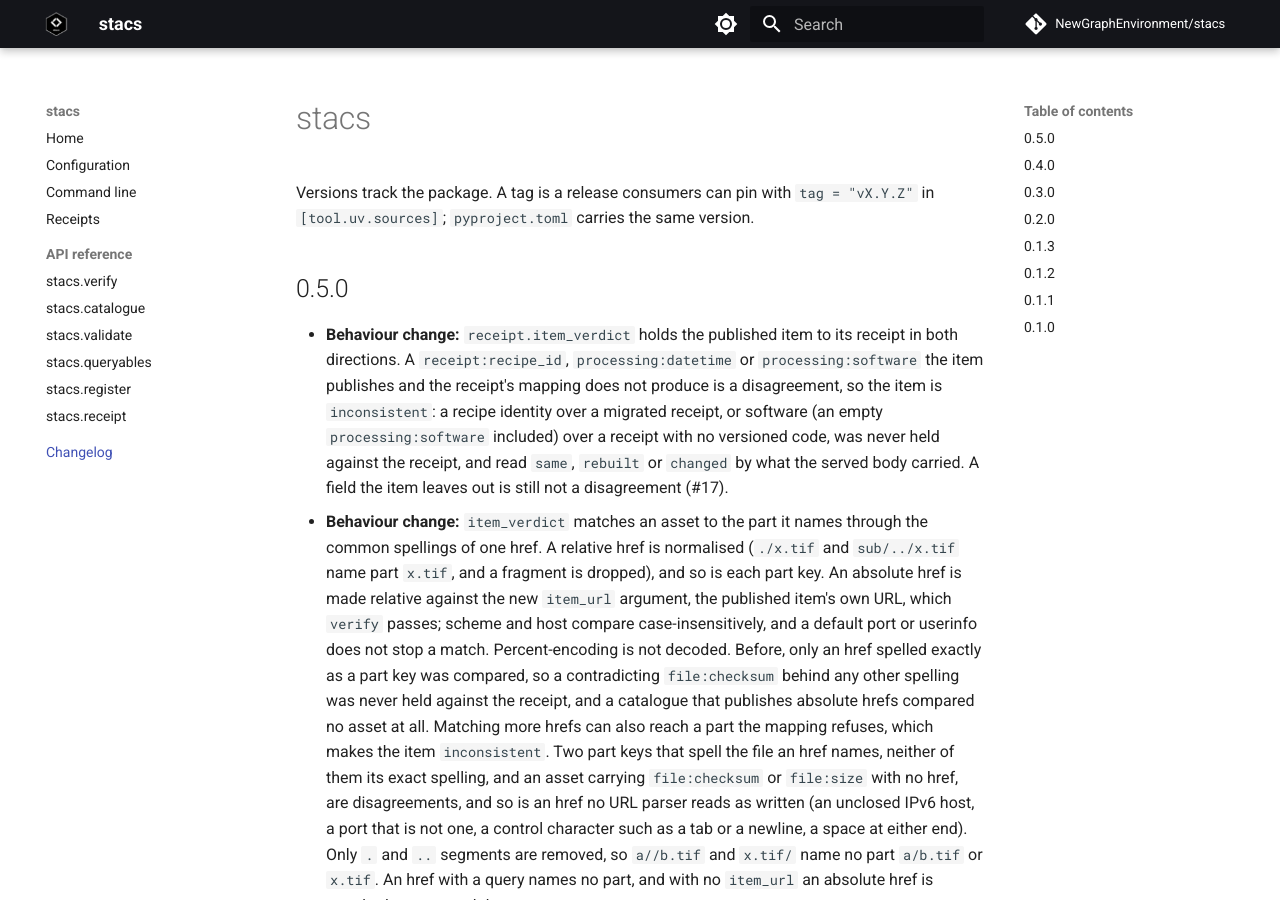
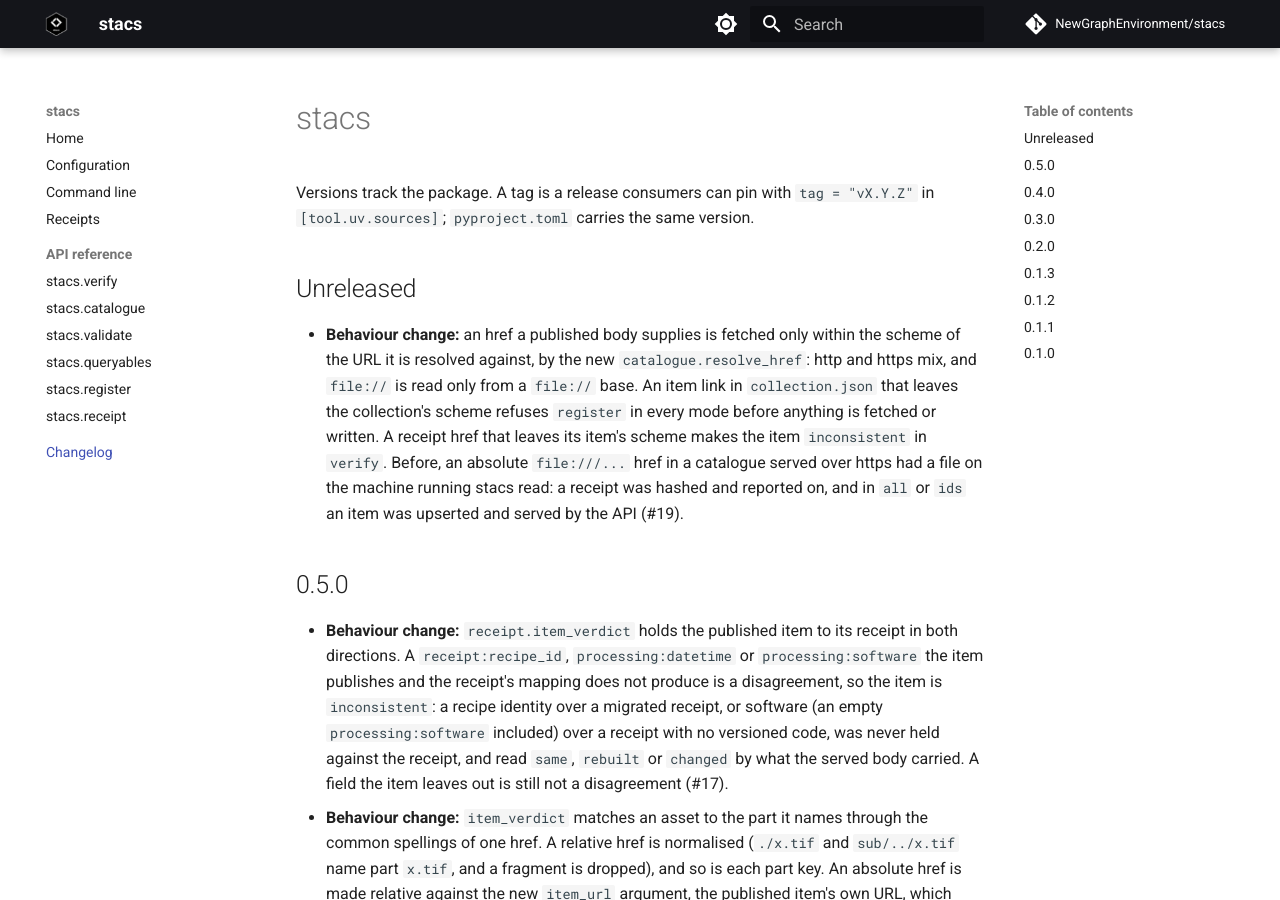
Before and after one commit to NewGraphEnvironment/stacs, an MkDocs documentation site: the page built from docs/changelog.md, in a window 1280 px wide and 900 px high. Built offline with MkDocs 1.6.1 and Material for MkDocs 9.7.7, drawn with Linux system fonts in a browser that asks for light colours; comment, search, counter and statistics services are not loaded.

Commit message:
Say in NEWS and the README where an href may be read from (#19)
Co-Authored-By: Claude Opus 5.5 <noreply@anthropic.com>

```diff
--- a/NEWS.md
+++ b/NEWS.md
@@ -2,6 +2,17 @@
 
 Versions track the package. A tag is a release consumers can pin with
 `tag = "vX.Y.Z"` in `[tool.uv.sources]`; `pyproject.toml` carries the same version.
+
+## Unreleased
+
+- **Behaviour change:** an href a published body supplies is fetched only within the scheme
+  of the URL it is resolved against, by the new `catalogue.resolve_href`: http and https
+  mix, and `file://` is read only from a `file://` base. An item link in `collection.json`
+  that leaves the collection's scheme refuses `register` in every mode before anything is
+  fetched or written. A receipt href that leaves its item's scheme makes the item
+  `inconsistent` in `verify`. Before, an absolute `file:///...` href in a catalogue served
+  over https had a file on the machine running stacs read: a receipt was hashed and
+  reported on, and in `all` or `ids` an item was upserted and served by the API (#19).
 
 ## 0.5.0
 
```
Also changed, not shown: README.md (+6 -1 lines), planning/active/progress.md (+4 -1 lines), planning/active/task_plan.md (+4 -4 lines).
